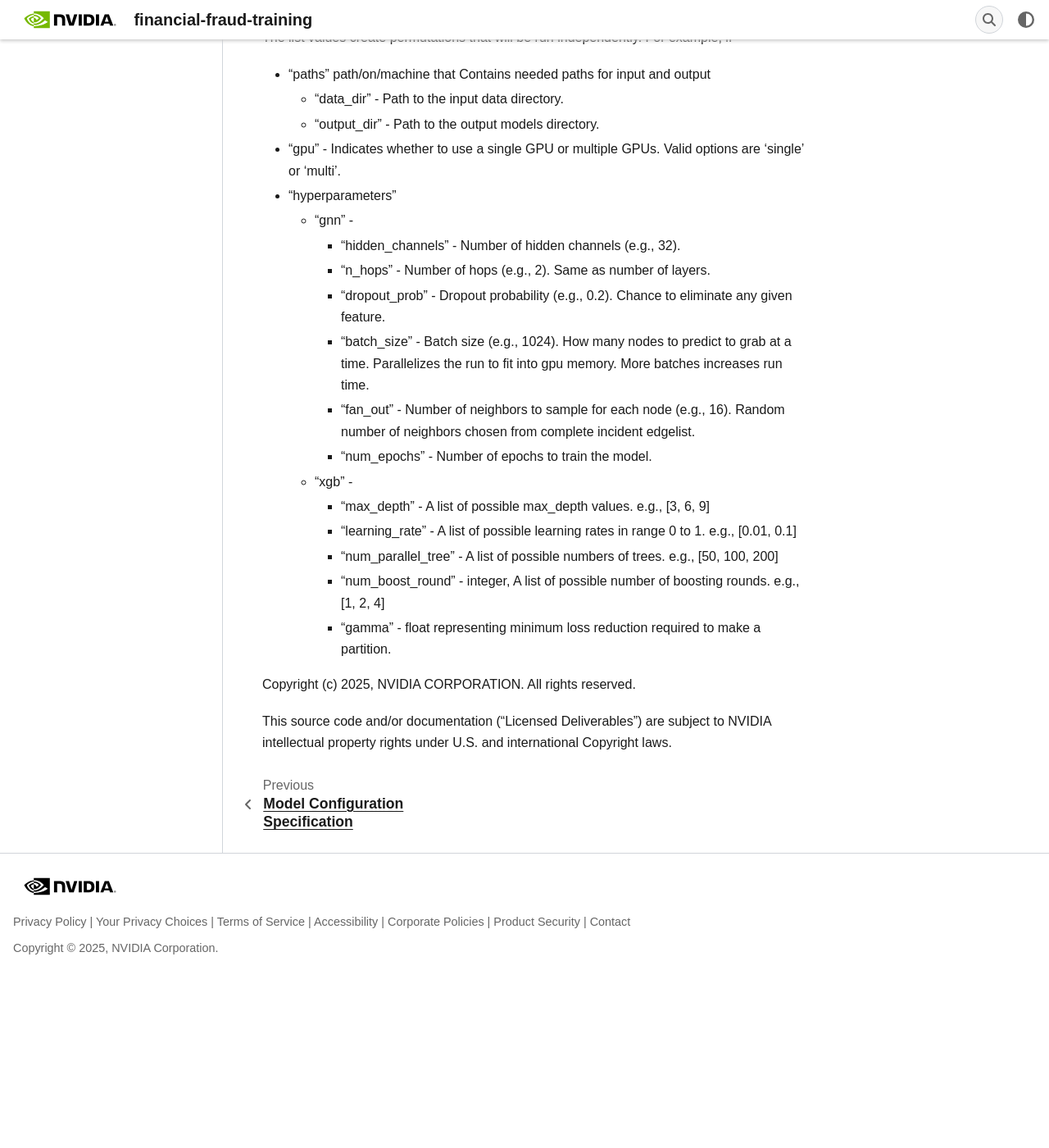
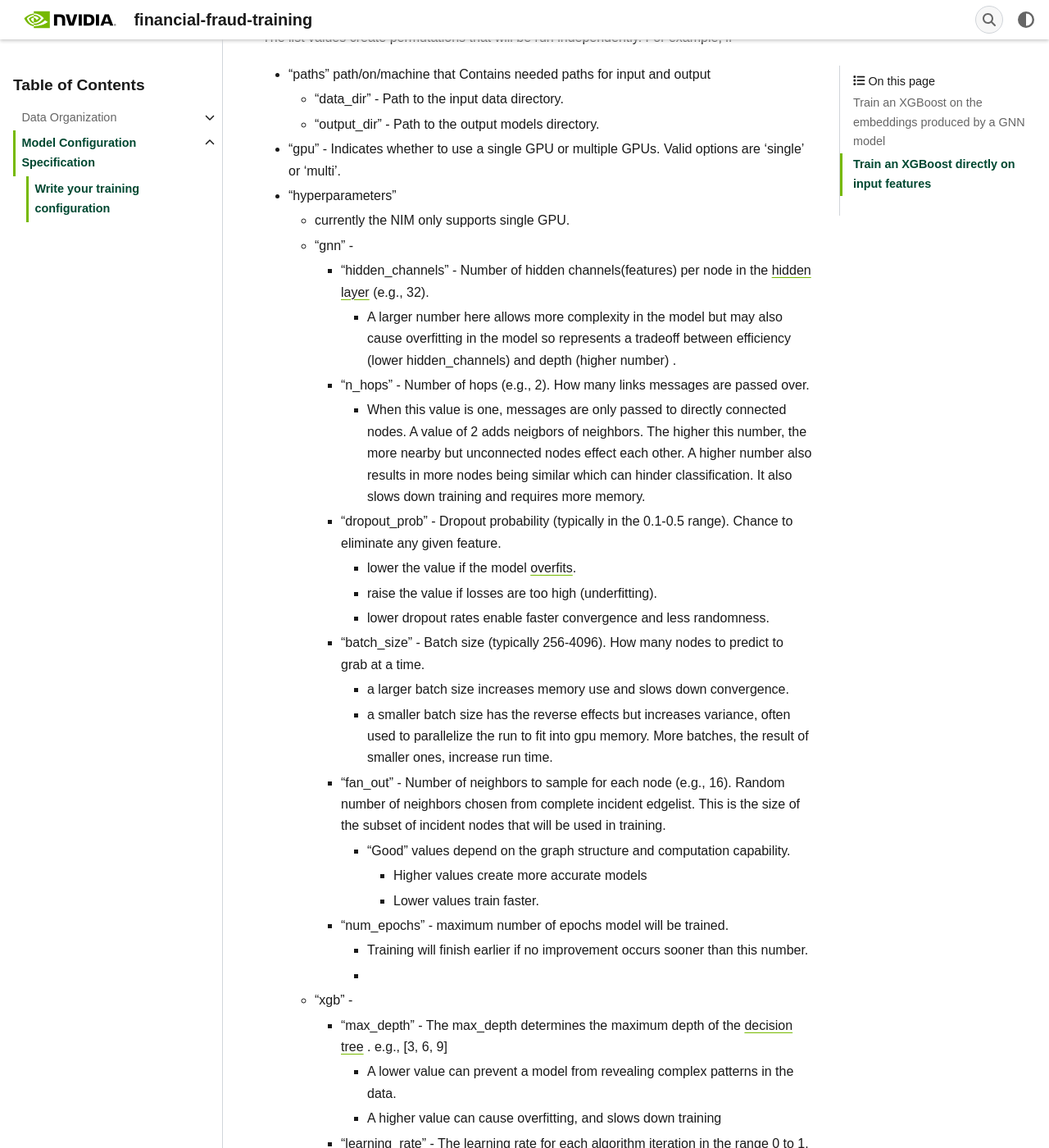
Before and after one commit to NVIDIA-AI-Blueprints/financial-fraud-detection, a Sphinx documentation site: the page built from docs/financial_fraud_training/source/configuration/config_json.md, in a window 1280 px wide and 1400 px high, scrolled down 3374 px. Shown: the whole window at 82% size. Built offline with Sphinx 7.4.7, drawn with Linux system fonts in a browser that asks for light colours; some web fonts are replaced; before the commit the page ends 4559 px from its top, so only the background shows below that; some of the changed text lies outside the part shown.

Commit message:
added descriptions to sample json hyper parameters.

```diff
--- a/docs/financial_fraud_training/source/configuration/config_json.md
+++ b/docs/financial_fraud_training/source/configuration/config_json.md
@@ -164,21 +164,41 @@
   - "output_dir" - Path to the output models directory.
 - "gpu" - Indicates whether to use a single GPU or multiple GPUs. Valid options are 'single' or 'multi'.
 - "hyperparameters"
+  - currently the NIM only supports single GPU.
   - "gnn" -
-    - "hidden_channels" - Number of hidden channels (e.g., 32).
-    - "n_hops" - Number of hops (e.g., 2). Same as number of layers.
-    - "dropout_prob" - Dropout probability (e.g., 0.2). Chance to eliminate any given feature.
-    - "batch_size" - Batch size (e.g., 1024). How many nodes to predict to grab at a time.
-  Parallelizes the run to fit into gpu memory. More batches increases run time.
+    - "hidden_channels" - Number of hidden channels(features) per node in the [hidden layer](https://en.wikipedia.org/wiki/Hidden_layer) (e.g., 32).
+      - A larger number here allows more complexity in the model but may also cause overfitting in the model so represents a tradeoff between efficiency (lower hidden_channels) and depth (higher number) .
+    - "n_hops" - Number of hops (e.g., 2). How many links messages are passed over.
+      - When this value is one, messages are only passed to directly connected nodes. A value of 2 adds neigbors of neighbors. The higher this number, the more nearby but unconnected nodes effect each other. A higher number also results in more nodes being similar which can hinder classification. It also slows down training and requires more memory.
+    - "dropout_prob" - Dropout probability (typically in the 0.1-0.5 range). Chance to eliminate any given feature.
+      - lower the value if the model [overfits](https://en.wikipedia.org/wiki/Overfitting).
+      - raise the value if losses are too high (underfitting).
+      - lower dropout rates enable faster convergence and less randomness.
+    - "batch_size" - Batch size (typically 256-4096). How many nodes to predict to grab at a time.
+      - a larger batch size increases memory use and slows down convergence.
+      - a smaller batch size has the reverse effects but increases variance, often used to parallelize the run to fit into gpu memory. More batches, the result of smaller ones, increase run time.
     - "fan_out" - Number of neighbors to sample for each node (e.g., 16). Random number of neighbors
-    chosen from complete incident edgelist.
-    - "num_epochs" - Number of epochs to train the model.
+    chosen from complete incident edgelist. This is the size of the subset of incident nodes that will be used in training.
+      - "Good" values depend on the graph structure and computation capability.
+        - Higher values create more accurate models
+        - Lower values train faster.
+    - "num_epochs" - maximum number of epochs model will be trained.
+      - Training will finish earlier if no improvement occurs sooner than this number.
+      -
   - "xgb" -
-    - "max_depth" - A list of possible max_depth values. e.g., [3, 6, 9]
-    - "learning_rate" - A list of possible learning rates in range 0 to 1. e.g., [0.01, 0.1]
+    - "max_depth" - The max_depth determines the maximum depth of the [decision tree](https://en.wikipedia.org/wiki/Decision_tree_learning) . e.g., [3, 6, 9]
+      - A lower value can prevent a model from revealing complex patterns in the data.
+      - A higher value can cause overfitting, and slows down training
+    - "learning_rate" - The learning rate for each algorithm iteration in the range 0 to 1. e.g., [0.01, 0.1]
+      - a lower value will slow down down fittlearninging and prevent overfitting.
+      - a higher value increase the contribution of each iteration at the expense of overfitting.
     - "num_parallel_tree" - A list of possible numbers of trees. e.g., [50, 100, 200]
-    - "num_boost_round" - integer, A list of possible number of boosting rounds. e.g., [1, 2, 4]
+      - Each iteration contains this number of decision trees.
+      - Higher numbers will increase performance and memory usage.
+    - "num_boost_round" - integer number of boosting rounds. e.g., [1, 2, 4]
+      - These boosting rounds add trees to the model. Adding to accuracy but risking overfitting.
     - "gamma" - float representing minimum loss reduction required to make a partition.
+      - increasing this value creates a simpler more conservative model.
 
 
 Copyright (c) 2025, NVIDIA CORPORATION. All rights reserved.
```
